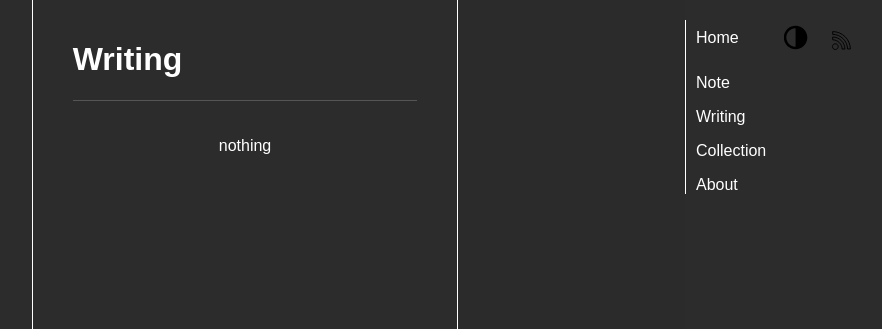
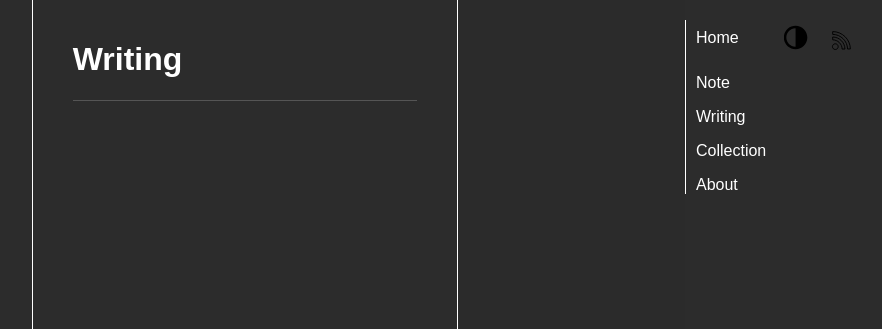
Before and after one commit to faithk7/faithk7.github.io, a Jekyll site: the page built from posts/index.html, in a window 1280 px wide. Shown: the top 329 px of the page, without its empty margins (395-1277 px from the left). Built offline with Jekyll 4.4.1, drawn with Linux system fonts in a browser that asks for light colours.

Commit message:
t: try to add the writing index to a post and rename it to post

```diff
--- a/_includes/nav.html
+++ b/_includes/nav.html
@@ -27,7 +27,7 @@
                     </div>
                 </li>
                 <li class="o-navbar-item"><a href="{{ '/note' | relative_url }}">Note</a></li>
-                <li class="o-navbar-item"><a href="{{ '/writing-index' | relative_url }}">Writing</a></li>
+                <li class="o-navbar-item"><a href="{{ '/posts/index' | relative_url }}">Writing</a></li>
                 <li class="o-navbar-item"><a href="{{ '/collection' | relative_url }}">Collection</a></li>
                 <li class="o-navbar-item"><a href="{{ '/about' | relative_url }}">About</a></li>
             </ul>
--- a/writing-index.html
+++ b/posts/index.html
@@ -27,16 +27,13 @@ paginate: true
     <ul>
         {% if paginator.previous_page %}
         <li><a href="{{ paginator.previous_page_path }}" class="previous">Previous</a></li>
-        {% else %}
-        <li><span class="previous">nothing</span></li>
         {% endif %}
-        {{ paginator.total_pages }}
         {% for page in (1..paginator.total_pages) %}
         <li>
             {% if page == paginator.page %}
             <span class="current-page">{{ page }}</span>
             {% else %}
-            <a href="{{ paginator.baseurl }}page{{ page }}/">{{ page }}</a>
+            <a href="{{ paginator.baseurl }}/page{{ page }}/">{{ page }}</a>
             {% endif %}
         </li>
         {% endfor %}
```
